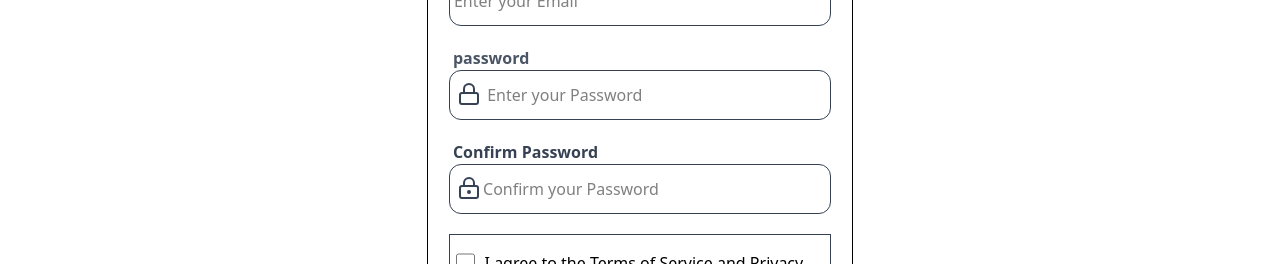
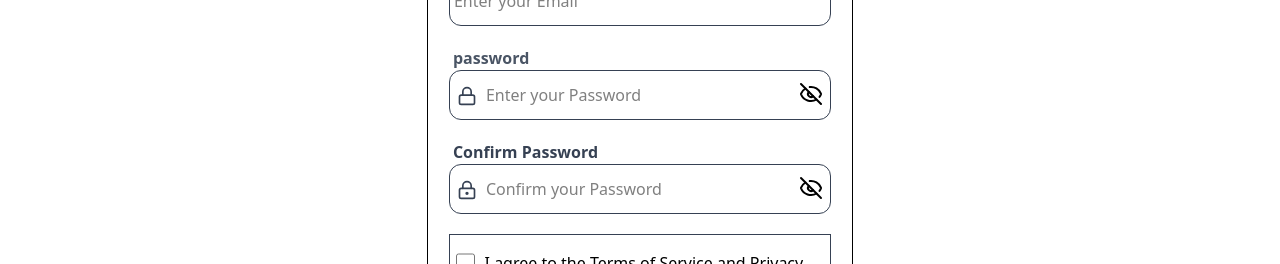
Before and after one commit to syamalasudha/MERN-Blog-Verse, a React (Vite) app in the folder frontend/: page /SignUp in a window 1280 px wide. Shown: the part 423-687 px from the top of the page. Built offline with nearby package versions, Linux system fonts and the light colour scheme.

Commit message:
Form Handling

```diff
--- a/frontend/src/NavBar.jsx
+++ b/frontend/src/NavBar.jsx
@@ -5,7 +5,7 @@ const NavBar=()=>{
     return(
         <div className="flex justify-around h-16 items-center border-3 w-full">
             <h1 className="font-extrabold">BlogVerse</h1>
-            <div className='relative items-center '>
+            <div className='relative items-center justify-center '>
             <Link to="/HomePage" className=' text-gray-700 hover:bg-gray-300 px-7 py-2 rounded-lg font-semibold cursor-pointer justify-around'>Home</Link>
              <House className='absolute left-0 top-0 px-0.5 '/>
              </div>
--- a/frontend/src/SignIn.jsx
+++ b/frontend/src/SignIn.jsx
@@ -1,8 +1,19 @@
 import React from "react"
 import NavBar from "./NavBar"
 import {Link} from "react-router-dom"
+import { Eye } from 'lucide-react';
+import { EyeOff } from 'lucide-react';
+import {useState} from 'react';
+
 
 const SignIn = () => {
+
+    const [showPassword,setShowPassword]=useState(false)
+    const handlePassword=()=>{
+        setShowPassword((password)=>!password)
+
+        }
+
     return (
         <div>
            <NavBar/>
@@ -15,11 +26,12 @@ const SignIn = () => {
                 <form className="flex flex-col py-7 items-center gap-5   " action="">
                     <div className="w-[90%]">
                         <p className="text-md font-semibold text-gray-700">Email Address</p>
-                        <input type="text" placeholder="sample@gmail.com" className="border-1 border-gray-700 py-3 rounded-xl focus-outline:none focus:border-white pl-1 w-full " />
+                        <input type="text"  placeholder="sample@gmail.com" className="border-1 border-gray-700 py-3 rounded-xl focus-outline:none focus:border-white pl-1 w-full " />
                     </div>
-                    <div className="w-[90%]">
+                    <div className="w-[90%] relative">
                         <p className="text-md font-semibold text-gray-700">Password</p>
-                        <input type="text" placeholder="sample123" className="border-1 border-gray-700 py-3 rounded-xl focus-outline:none focus:border-white pl-1 w-full " />
+                        <input type={showPassword?"password":"text"} placeholder="sample123" className="border-1 border-gray-700 py-3 rounded-xl focus-outline:none focus:border-white pl-1 w-full " />
+                    <p onClick={handlePassword}>{showPassword? <Eye className='absolute right-2 top-9 size-6'/>:<EyeOff className='absolute right-2 top-9 size-6'/>} </p>
                     </div>
                     <div className="flex gap-2 w-[90%] cursor-pointer " >
                         <input type="checkbox" name="" id="" className="w-5 h-5 m-1 px-1 " />Remember me
--- a/frontend/src/SignUp.jsx
+++ b/frontend/src/SignUp.jsx
@@ -4,42 +4,148 @@ import { Link } from "react-router-dom"
 import { CircleUser } from 'lucide-react';
 import { LockKeyhole } from 'lucide-react';
 import { Lock } from 'lucide-react';
+import { Eye } from 'lucide-react';
+import { EyeOff } from 'lucide-react';
+import {useState} from 'react';
 
 const SignUp = () => {
+    const [formData,setFormData]=useState({
+            fullName:"",
+            email:"",
+            password:"",
+            confirmPassword:""
+        })
+        const [errors,setErrors]=useState({
+            fullName:"",
+            email:"",
+            password:"",
+            confirmPassword:""
+
+        })
+    const [showPassword,setShowPassword]=useState(false)
+    const [showConfirmPassword,setShowConfirmPassword]=useState(false)
+    const [error,setError]=useState("")
+    const [success,setSuccess]=useState("")
+    const handleSubmit=()=>{
+        event.preventDefault();
+        var newErrors={}
+        if(!formData.fullName){
+            newErrors.fullName="Please enter your fullname"
+        }
+        if(!formData.email){
+newErrors.email="Please enter your Email"        }
+        if(!formData.password){
+newErrors.password="Please enter your Password"        }
+    if(!formData.confirmPassword){
+newErrors.confirmPassword="Please confirm your password"    }
+    else if(formData.password!==formData.confirmPassword){
+newErrors.confirmPassword="Your passwords didn't match"    }
+    if(Object.keys(newErrors).length>=0){
+        setErrors(newErrors)
+    }else{
+        setSuccess("Your Account has been Created Successfully")
+        setFormData(
+            {
+                 fullName:"",
+            email:"",
+            password:"",
+            confirmPassword:""
+
+            }
+            )}
+
+
+    //   if(!formData.fullName || !formData.email || !formData.password || !formData.confirmPassword){
+    //     setError("Please fill all the fields")
+    //   } else if(formData.password!==formData.confirmPassword){
+    //     setError("Your Passwords didn't match")
+    //   }else{
+    //     setError("")
+    //     setSuccess("Your Account Created Successfully!!")
+    //     setError("")}
+        setFormData(
+            {
+                 fullName:"",
+            email:"",
+            password:"",
+            confirmPassword:""
+
+            }
+
+        )
+
+      }
+
+    const handlePassword=()=>{
+        setShowPassword((password)=>!password)
+
+        }
+       const handleConfirmPassword=()=>{
+        setShowConfirmPassword((confirmPassword)=>!confirmPassword)
+
+       }
+       const handleChange=(event)=>{
+        setError("")
+        setSuccess("")
+        setFormData({
+            ...formData,
+        [event.target.name]:event.target.value
+       })
+       setErrors({
+        ...errors,
+        [event.target.name]:""
+       })
+
+    }
+
+
     return (
         <div className='flex items-center flex-col mt-10 gap-5 '>
             <NavBar />
             <h1 className='text-2xl text-blue-600 font-bold'>Join Blog Verse</h1>
             <p className='text-xl text-gray-600 text-center '>Create your Account and <br />Start your Blogging Journey today</p>
-            <form className="flex flex-col border-1 border-black w-1/3 py-7 items-center gap-5 " action="">
+            <form onSubmit={handleSubmit} className="flex flex-col border-1 border-black w-1/3 py-7 items-center gap-5 " action="">
                 <div className='w-[90%]'>
                     <p className='text-md text-gray-700 font-semibold px-1'>Full Name</p>
-                    <input type="text" placeholder="Enter your Full Name" className='border-1 border-gray-700 w-full py-3 rounded-xl focus:outline-none focus:border-purple-500 pl-1' />
+                    <input  value={formData.fullName} type="text" onChange={handleChange} name="fullName"placeholder="Enter your Full Name" className='border-1 border-gray-700 w-full py-3 rounded-xl focus:outline-none focus:border-purple-500 pl-1' />
+                    {errors.fullName && <p  className='text-red-600'>{errors.fullName}</p>}
                 </div>
 
                 <div className='w-[90%]'>
                     <p className='text-md text-gray-700 font-semibold px-1'>Email</p>
-                    <input type="email" placeholder="Enter your Email" className='border-1 border-gray-700 w-full py-3 rounded-xl focus:outline-none focus:border-purple-500 pl-1' />
+                    <input   value={formData.email} type="email" onChange={handleChange} name="email"placeholder="Enter your Email" className='border-1 border-gray-700 w-full py-3 rounded-xl focus:outline-none focus:border-purple-500 pl-1' />
+                    {errors.email && <p className='text-red-600'>{errors.email}</p>}
                 </div>
 
                 <div className='w-[90%] relative'>
                     <p className='text-md text-gray-600 font-semibold px-1'>password</p>
 
-                    <input type="password" placeholder="        Enter your Password" className='border-1 border-gray-700 w-full py-3 rounded-xl px-7 focus:outline-none focus:border-purple-500 pl-1' />
-                    <Lock className='absolute left-2 top-9 text-gray-700 ' />
+                    <input  value={formData.password} type={showPassword?"password":"text"} onChange={handleChange} placeholder="Enter your Password" name="password" className='border-1 border-gray-700 w-full py-3 rounded-xl px-7 pl-9 focus:outline-none focus:border-purple-500 ' />
+                    <Lock className='absolute left-2 top-10 text-gray-700 size-5 ' />
+                  <p onClick={handlePassword}>{showPassword? <Eye className='absolute right-2 top-9 size-6'/>:<EyeOff className='absolute right-2 top-9 size-6'/>} </p>
+
+
 
                 </div>
 
+               {errors.password && <p  className='text-red-600'>{errors.password}</p>}
                 <div className='w-[90%] relative'>
                     <p className='text-md text-gray-700 font-semibold px-1'>Confirm Password</p>
-                    <input type="password" placeholder="       Confirm your Password" className='border-1 border-gray-700 w-full py-3 rounded-xl focus:outline-none focus:border-purple-500 pl-1' />
-                    <LockKeyhole className='absolute left-2 top-9 text-gray-700 ' />
+                    <input   value={formData.confirmPassword} type={showConfirmPassword?"password":"text"} onChange={handleChange} name="confirmPassword" placeholder="Confirm your Password" className='border-1 border-gray-700 w-full py-3 pl-9 rounded-xl focus:outline-none focus:border-purple-500 ' />
+                    <LockKeyhole className='absolute left-2 top-10 text-gray-700 size-5' />
+                  <p onClick={handleConfirmPassword}>{showConfirmPassword? <Eye className='absolute right-2 top-9'/>:<EyeOff className='absolute right-2 top-9'/> }  </p>
+
+
                 </div>
+                {errors.confirmPassword && <p  className='text-red-600'>{errors.confirmPassword}</p>}
                 <div className='flex gap-2 border-1 border-gray-700 w-[90%] justify-content-center py-4 px-1'>
-                    <input type="checkbox" name="" id="" className='m-0.5 h-5 w-5 items-center' />
+                    <input type="checkbox" name="" id="" className='m-0.5 h-5 w-5 items-center ' />
                     I agree to the Terms of Service and Privacy policy
                 </div>
-                <button className='w-[90%] bg-purple-500  py-4 text-white rounded xl font-semibold cursor-pointer flex justify-center gap-1'><CircleUser /><p>Create Account </p> </button>
+
+               {error && <p className='text-red-700'>{error}</p>}
+               {success && <p className='text-green-600'>{success}</p>}
+                <button type="submit" className='w-[90%] bg-purple-500  py-4 text-white rounded xl font-semibold cursor-pointer flex justify-center gap-1'><CircleUser /><p>Create Account </p> </button>
                 <div className='border-[0.5px] border-gray-500 w-[90%]'></div>
                 <p>Already have an Account?<Link to="/SignIn" className='text-purple-500 cursor-pointer'> SignIn Here</Link></p>
                 <button className='text-gray-500 font-semibold hover:bg-gray-200 w-[90%] rounded-xl cursor-pointer py-4'>Back to Home</button>
```
